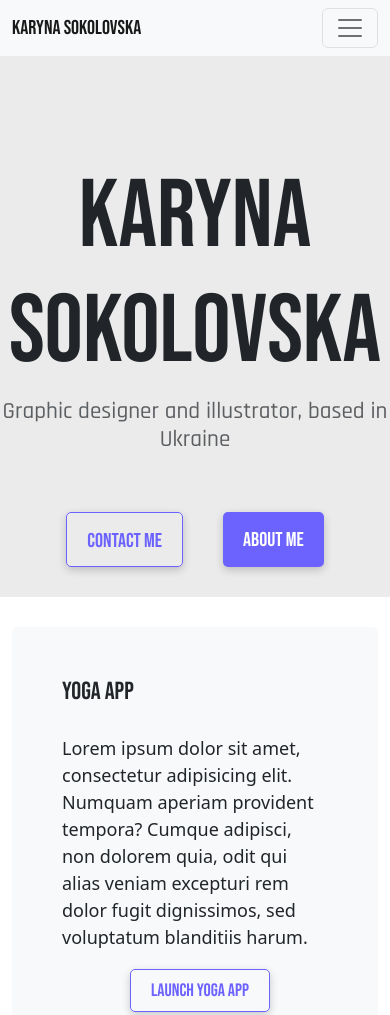
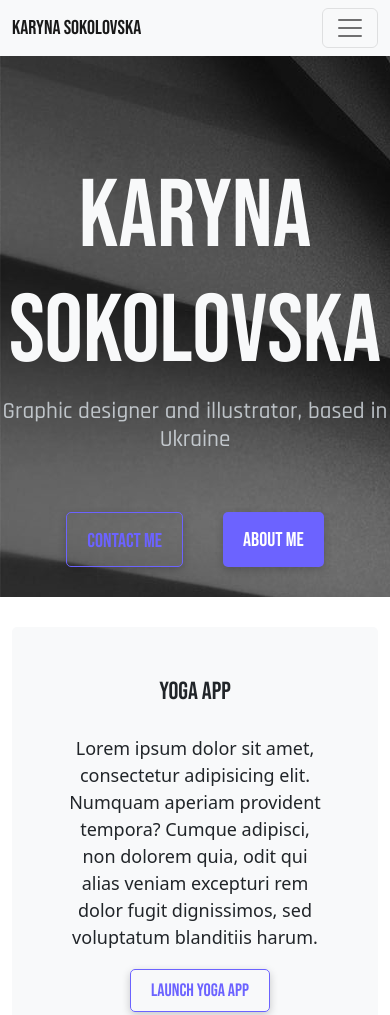
Before and after one commit to karrybuko/Portfolio-website, a plain HTML site: page index.html in a window 390 px wide. Shown: the top 1015 px of the page. Drawn offline with nearby package versions, Linux system fonts and the light colour scheme.

Commit message:
add mobile response

```diff
--- a/css/style.css
+++ b/css/style.css
@@ -1,6 +1,6 @@
 :root {
   --primary-color: #6c63ff;
-  --secondary-color: #f5f2fe;
+  --secondary-color: #f8f9fa;
   --box-shadow: 0 3px 8px rgba(0, 0, 0, 0.2);
 }
 
@@ -11,6 +11,7 @@ body {
   background-color: rgb(235, 235, 235);
   text-align: center;
   padding: 20px 0px 0px 0px;
+  background-image: url(/images/shape-gray.jpg);
 }
 .navbar-brand {
   font-family: "Bebas Neue", cursive;
@@ -26,6 +27,7 @@ h3 {
 
 h1 {
   font-family: "Bebas Neue", cursive;
+  color: var(--secondary-color);
 }
 
 h3 {
@@ -46,6 +48,9 @@ h3 {
 }
 .h2-home {
   font-size: 48px;
+}
+.h3-header {
+  color: aliceblue;
 }
 .container {
   margin-top: 30px;
@@ -156,7 +161,12 @@ i {
   margin: 20px 0px;
 }
 @media (max-width: 900px) {
-  .project-description {
+  .project-description h2,
+  p,
+  a {
+    text-align: center;
+  }
+  .title-links {
     text-align: center;
   }
 }
--- a/index.html
+++ b/index.html
@@ -60,7 +60,7 @@
     </nav>
     <div class="background">
     <h1 class="h1-home">KARYNA SOKOLOVSKA</h1>
-    <h3>Graphic designer and illustrator, based in Ukraine</h3>
+    <h3 class="h3-header">Graphic designer and illustrator, based in Ukraine</h3>
     <div class="navigation-links">
       <a href="/about.html#contact" class="contact-link" title="Contact Me Karyna Sokolovska">Contact me</a>
       <a href="/about.html" class="about-link" title="About Karyna Sokolovska">About me</a>
@@ -89,13 +89,14 @@
         </div>
       </div>
       </div>
-    </div>
+
     <br>
 <br>
-    <div class="container">
+
       <div class="project-block">
         <div class="row">
           <div class="col">
+            <div class="project-description">
             <h2 class="title">Weather app</h2>
             <p>
               Lorem ipsum dolor sit amet, consectetur adipisicing elit. Numquam
@@ -106,22 +107,24 @@
                   <a href="/index.html" class="title-link">Launch Weather App</a>
               </div>
             </p>
+            </div>
           </div>
           <div class="col d-none d-lg-block">
               <img src="/images/bearing-legal.jpg" class="img-fluid rounded" alt="weather project" />
           </div>
          </div>
       </div>
-    </div>
+
         <br>
         <br>
-        <div class="container">
+
         <div class="project-block">
         <div class="row">
             <div class="col d-none d-lg-block">
               <img src="/images/mimosa-club.jpg" class="img-fluid rounded" alt="yogurt project" />
             </div>
             <div class="col">
+              <div class="project-description">
               <h2 class="title">Yogurt app</h2>
               <p>
                 Lorem ipsum dolor sit amet, consectetur adipisicing elit. Numquam
@@ -132,12 +135,13 @@
                     <a href="/index.html" class="title-link">Launch Yogurt App</a>
                 </div>
               </p>
+              </div>
             </div>
         </div>
         </div>
-        </div>
+
         <br>
-        <div class="container">
+
             <div class="row">
               <div class="col-md-4">
                 <i class="fa-brands fa-linkedin"></i>
```
Also changed, not shown: images/shape-gray.jpg (added), 1 other file.
